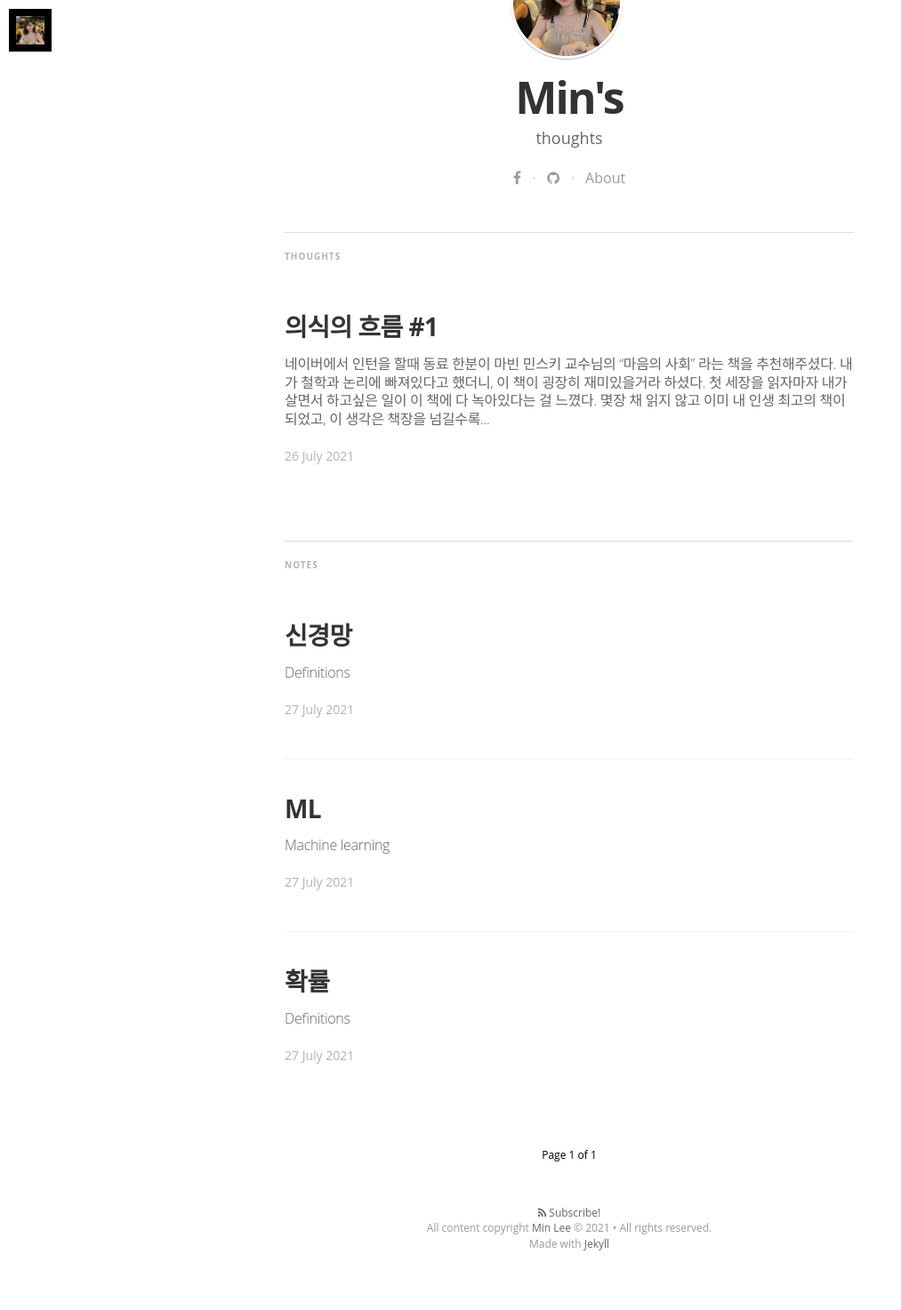
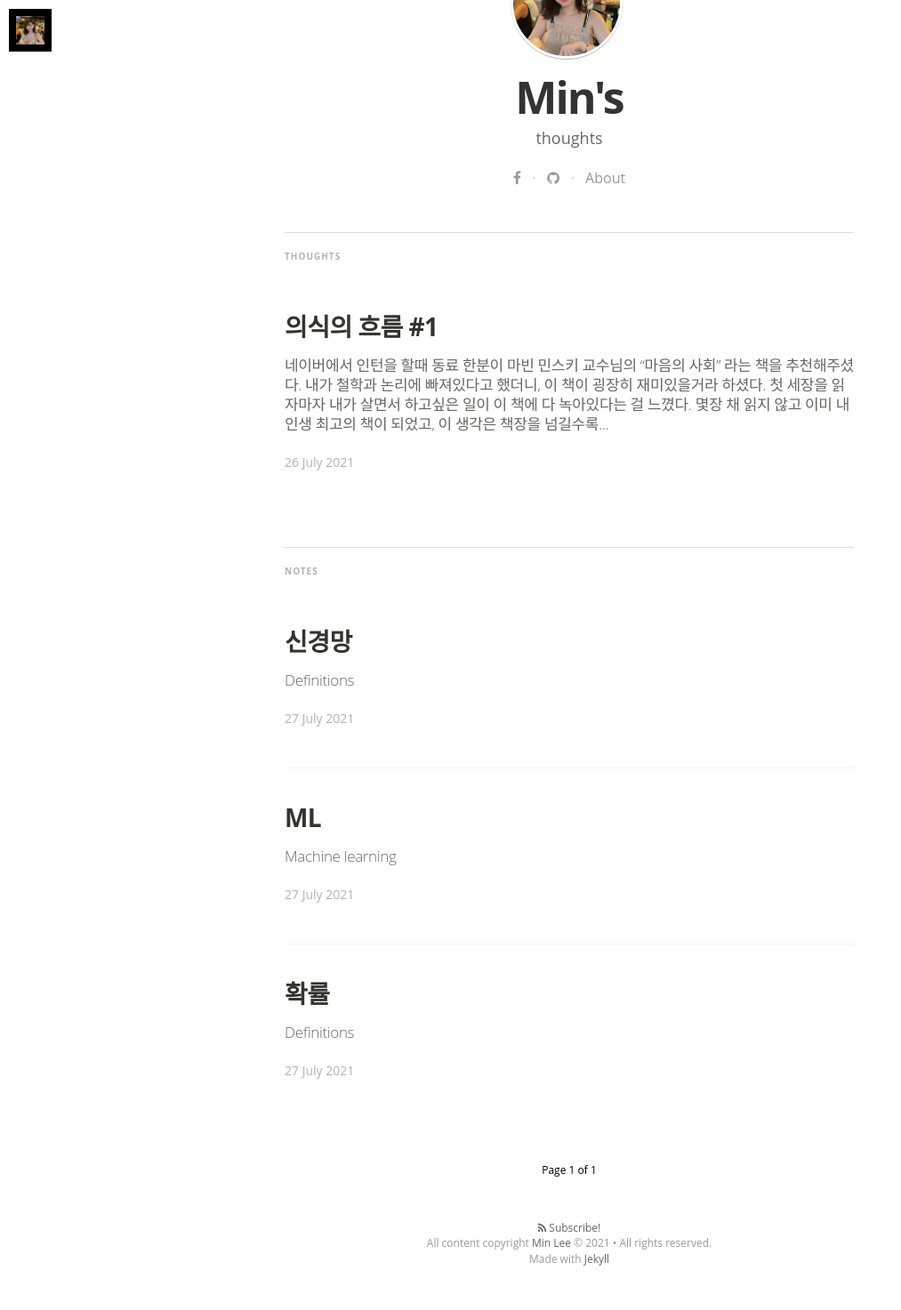
Before and after one commit to minniie/minniie.github.io, a Jekyll site: the page built from index.html, in a window 1280 px wide. Shown: the whole page at 89% size, without its empty margins (0-1013 px from the left). Built offline with Jekyll 4.4.1, drawn with Linux system fonts in a browser that asks for light colours; nearby versions of some CDN libraries; some web fonts are replaced; the list of posts is cut into pages by our own code.

Commit message:
Update main.sass

```diff
--- a/css/main.sass
+++ b/css/main.sass
@@ -158,7 +158,7 @@ body
       letter-spacing: -0.02em
       font-weight: 300
       font-style: normal
-      font-size: 16px
+      font-size: 17px
       line-height: 1.3
       color: #666665
     .post-meta
```
